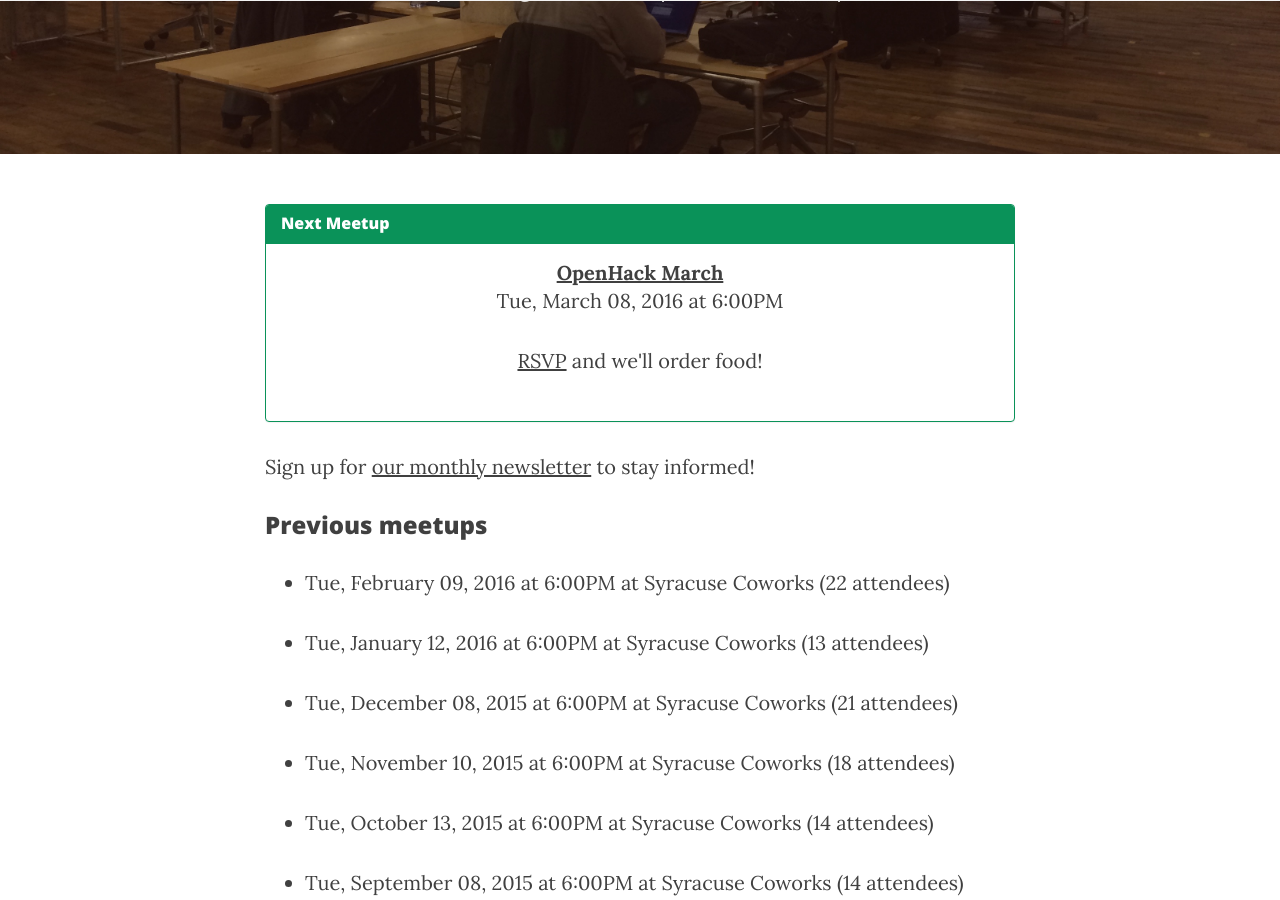
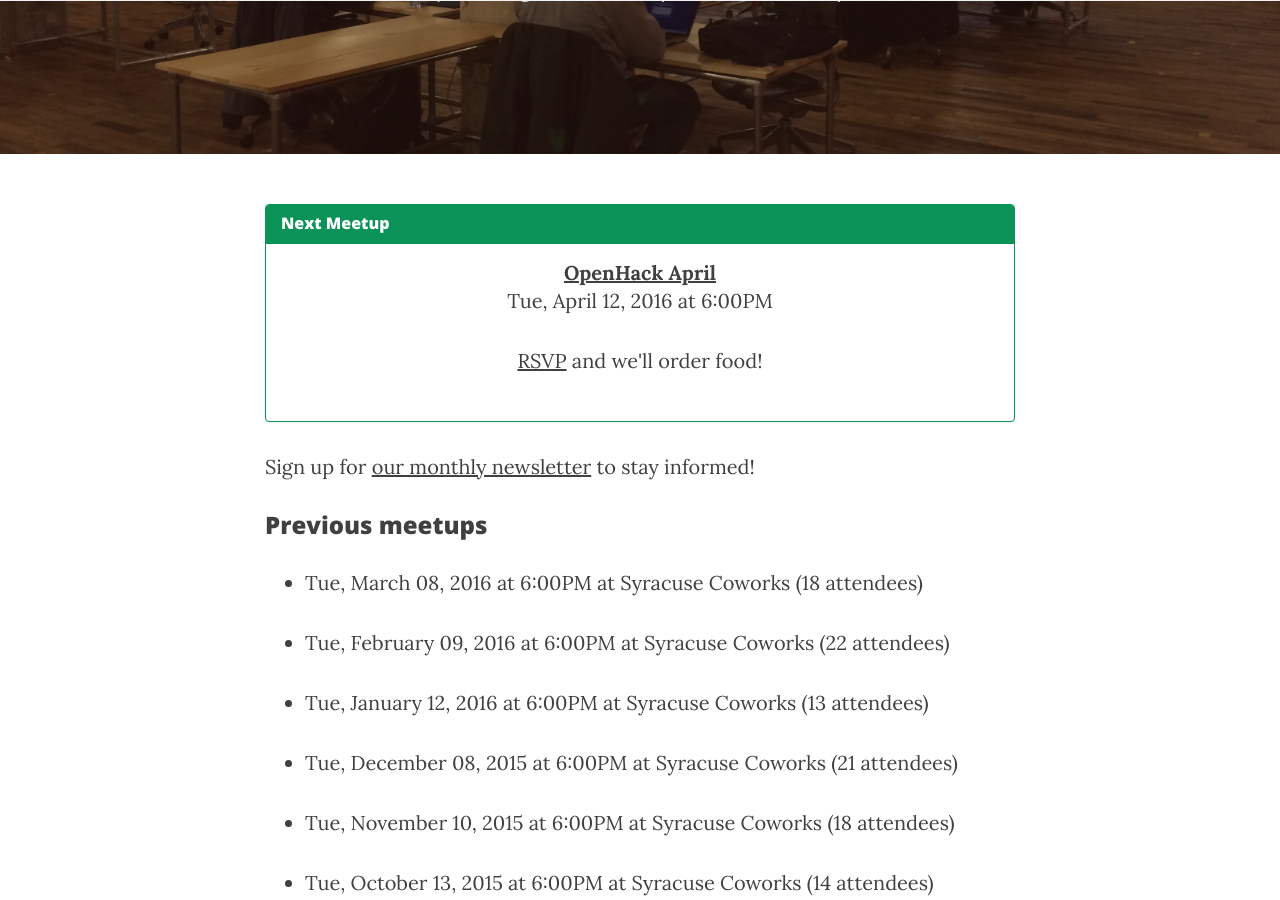
Before and after one commit to syracuseio/openhacksyr.github.io, a Jekyll site: the page built from events.md, in a window 1280 px wide and 900 px high, scrolled down 302 px. Built offline with Jekyll 4.4.1, drawn with Linux system fonts in a browser that asks for light colours; nearby versions of some CDN libraries.

Commit message:
Add April event

```diff
--- a/_data/events.yaml
+++ b/_data/events.yaml
@@ -1,8 +1,13 @@
 ---
+- name: OpenHack April
+  date: 12-4-2016 at 6pm
+  location: coworks
+  rsvp_link: http://nextplex.com/syracuse-ny/calendar/events/38077-openhack-april
 - name: OpenHack March
   date: 8-3-2016 at 6pm
   location: coworks
   rsvp_link: http://nextplex.com/syracuse-ny/calendar/events/37059-openhack-march
+  attendees: 18
 - name: OpenHack February
   date: 9-2-2016 at 6pm
   location: coworks
```
